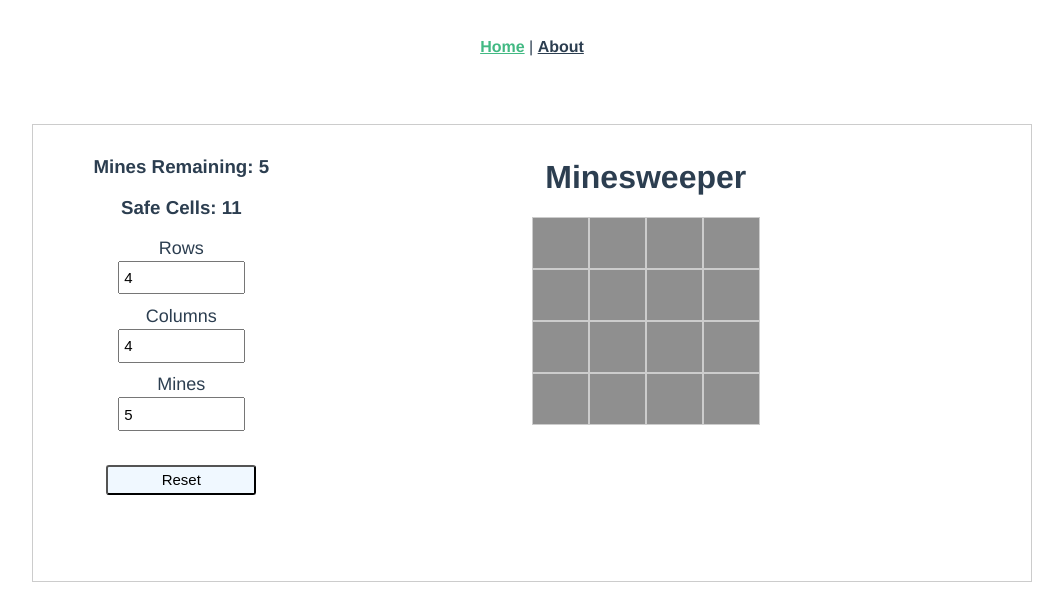
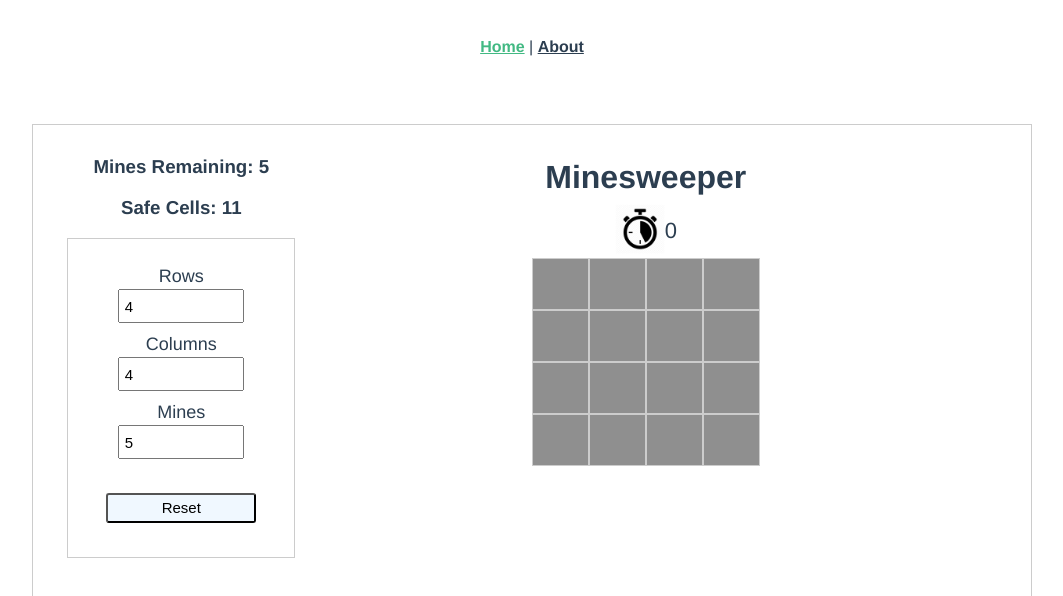
Before and after one commit to eozelius/vue_2-minesweeper_deprecated, a Vue app: page /#/ in a window 1280 px wide. Shown: the top 596 px of the page, without its empty margins (108-1171 px from the left). Built offline with nearby package versions, Linux system fonts and the light colour scheme; the HTML template or start-up script is replaced by a standard one.

Commit message:
Board   1. Add timer   2. Add gameActive state

```diff
--- a/src/components/Board.vue
+++ b/src/components/Board.vue
@@ -31,6 +31,12 @@
 
     <div class="gameplay-container">
       <h1>Minesweeper</h1>
+      <img
+        class="stopwatch"
+        src="../assets/stopwatch.png"
+        alt="stopwatch icon"
+      />
+      <p class="elapsed-time">{{ elapsedTime }}</p>
       <div class="row" v-for="(row, i) in board" :key="i">
         <div class="col" v-for="(col, j) in row" :key="j">
           <Cell
@@ -50,6 +56,7 @@
 
 <script>
 import Cell from "@/components/Cell.vue";
+import { clearInterval, setInterval } from "timers";
 
 export default {
   name: "Minesweeper-Board",
@@ -63,6 +70,10 @@
       resetCols: 4,
       resetMines: 5,
       safeCells: 2,
+      startTime: 0,
+      elapsedTime: 0,
+      timerInterval: null,
+      gameActive: false,
       errors: []
     };
   },
@@ -236,6 +247,11 @@
     },
 
     handleClick(row, col, flag) {
+      // First Click
+      if (this.allCellsActive()) {
+        this.startGame();
+      }
+
       if (flag) {
         this.handleFlagClick(row, col);
         return;
@@ -253,17 +269,43 @@
       // Triggered a mine
       if (this.board[row][col].mine) {
         alert("you lose!!");
-        this.resetGame();
+        this.gameActive = false;
+        this.pauseTimer();
         return;
       }
 
       this.gameWon();
     },
 
+    startGame() {
+      this.gameActive = true;
+      this.startTimer();
+    },
+
+    startTimer() {
+      this.startTime = Date.now();
+      this.timerInterval = setInterval(() => {
+        const elapsed = new Date(Date.now() - this.startTime);
+        this.elapsedTime = elapsed.getSeconds();
+      }, 1000);
+    },
+
+    pauseTimer() {
+      clearInterval(this.timerInterval);
+    },
+
+    resetTimer() {
+      this.startTime = 0;
+      this.elapsedTime = 0;
+      clearInterval(this.timerInterval);
+      this.startTimer();
+    },
+
     resetGame() {
       if (!this.validGame(this.resetRows, this.resetCols, this.resetMines)) {
         return;
       }
+      this.elapsedTime = 0;
       this.board = [];
       this.generateBoard(this.resetRows, this.resetCols, this.resetMines);
     },
@@ -305,6 +347,8 @@
     gameWon() {
       if (this.safeCells === 0 && this.allMinesFlagged()) {
         setTimeout(() => alert("you win"));
+        this.gameActive = false;
+        this.pauseTimer();
         return true;
       } else {
         return false;
@@ -315,6 +359,17 @@
       for (let r = 0; r < this.rows; r++) {
         for (let c = 0; c < this.cols; c++) {
           if (this.board[r][c].mine && !this.board[r][c].flag) {
+            return false;
+          }
+        }
+      }
+      return true;
+    },
+
+    allCellsActive() {
+      for (let r = 0; r < this.rows; r++) {
+        for (let c = 0; c < this.cols; c++) {
+          if (!this.board[r][c].active) {
             return false;
           }
         }
@@ -355,7 +410,8 @@
 }
 
 .reset-container {
-  padding: 0 0 5%;
+  padding: 5% 0 10%;
+  border: 1px solid #ccc;
 
   label {
     display: block;
@@ -371,17 +427,6 @@
     font-size: 15px;
   }
 
-  button {
-    margin: 10% auto 5%;
-    width: 150px;
-    height: 30px;
-    background-color: aliceblue;
-    border-radius: 3px;
-    cursor: pointer;
-    font-size: 15px;
-    line-height: 15px;
-  }
-
   .errors-container {
     ul {
       list-style-type: none;
@@ -395,4 +440,33 @@
     }
   }
 }
+
+.stopwatch {
+  width: 50px;
+  height: 50px;
+}
+
+.elapsed-time {
+  display: inline-block;
+  vertical-align: bottom;
+  font-size: 22px;
+  margin: 0;
+  font-weight: 400;
+  line-height: 55px;
+}
+
+button {
+  margin: 10% auto 5%;
+  width: 150px;
+  height: 30px;
+  background-color: aliceblue;
+  border-radius: 3px;
+  cursor: pointer;
+  font-size: 15px;
+  line-height: 15px;
+}
+
+h1 {
+  margin-bottom: 1%;
+}
 </style>
```
Also changed, not shown: src/assets/stopwatch.png (added).
